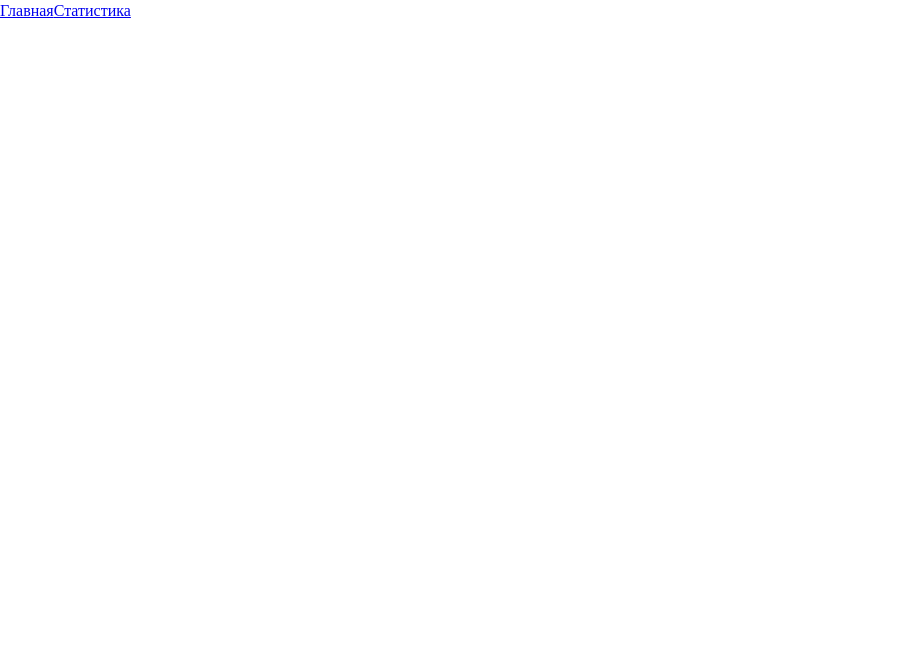
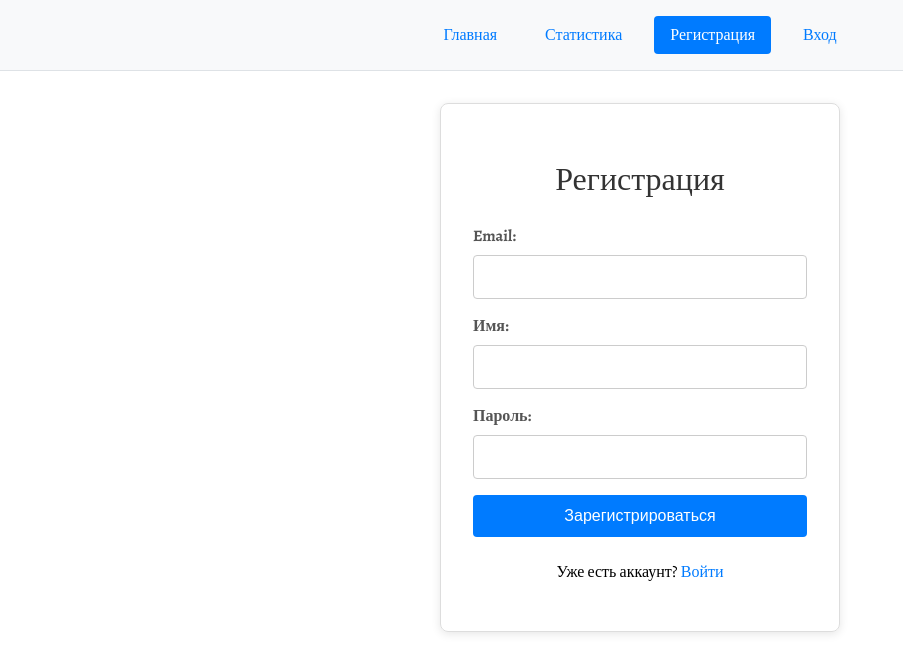
Before and after one commit to Alex-Kuimov/Vue-TypeScript, a Vue app: page /register in a window 1280 px wide. Before the commit this address had no page. Shown: the top 672 px of the page, without its empty margins (0-903 px from the left). Built offline with nearby package versions, Linux system fonts and the light colour scheme.

Commit message:
Создал страници авторизации и регистрации

```diff
--- /dev/null
+++ b/src/pages/LoginPage.vue
@@ -0,0 +1,136 @@
+<script setup lang="ts">
+import { ref } from 'vue';
+import { useRouter } from 'vue-router';
+
+const router = useRouter();
+
+// Form data
+const login = ref('');
+const password = ref('');
+
+// Form submission
+const handleSubmit = () => {
+  // In a real application, you would validate credentials with your backend
+  console.log('Login data:', {
+    login: login.value,
+    password: password.value
+  });
+
+  // For now, we'll just redirect to main page
+  router.push('/');
+};
+</script>
+
+<template>
+  <div class="login-page">
+    <h1>Вход</h1>
+    <form @submit.prevent="handleSubmit" class="login-form">
+      <div class="form-group">
+        <label for="login">Логин (имя):</label>
+        <input
+          id="login"
+          type="text"
+          v-model="login"
+          required
+          class="form-control"
+        />
+      </div>
+
+      <div class="form-group">
+        <label for="password">Пароль:</label>
+        <input
+          id="password"
+          type="password"
+          v-model="password"
+          required
+          class="form-control"
+        />
+      </div>
+
+      <button type="submit" class="btn btn-primary">Войти</button>
+    </form>
+
+    <p class="registration-link">
+      Нет аккаунта? <RouterLink to="/register">Зарегистрироваться</RouterLink>
+    </p>
+  </div>
+</template>
+
+<style scoped>
+.login-page {
+  max-width: 400px;
+  margin: 2rem auto;
+  padding: 2rem;
+  border: 1px solid #ddd;
+  border-radius: 8px;
+  box-shadow: 0 2px 10px rgba(0, 0, 0, 0.1);
+}
+
+h1 {
+  text-align: center;
+  margin-bottom: 1.5rem;
+  color: #333;
+}
+
+.login-form {
+  display: flex;
+  flex-direction: column;
+  gap: 1rem;
+}
+
+.form-group {
+  display: flex;
+  flex-direction: column;
+}
+
+.form-group label {
+  margin-bottom: 0.5rem;
+  font-weight: bold;
+  color: #555;
+}
+
+.form-control {
+  padding: 0.75rem;
+  border: 1px solid #ccc;
+  border-radius: 4px;
+  font-size: 1rem;
+}
+
+.form-control:focus {
+  outline: none;
+  border-color: #007bff;
+  box-shadow: 0 0 0 2px rgba(0, 123, 255, 0.25);
+}
+
+.btn {
+  padding: 0.75rem;
+  border: none;
+  border-radius: 4px;
+  font-size: 1rem;
+  cursor: pointer;
+  transition: background-color 0.2s;
+}
+
+.btn-primary {
+  background-color: #007bff;
+  color: white;
+}
+
+.btn-primary:hover {
+  background-color: #0069d9;
+}
+
+.registration-link {
+  text-align: center;
+  margin-top: 1.5rem;
+}
+
+.registration-link a {
+  color: #007bff;
+  text-decoration: none;
+}
+
+.registration-link a:hover {
+  text-decoration: underline;
+}
+</style>
--- /dev/null
+++ b/src/pages/RegistrationPage.vue
@@ -0,0 +1,149 @@
+<script setup lang="ts">
+import { ref } from 'vue';
+import { useRouter } from 'vue-router';
+
+const router = useRouter();
+
+// Form data
+const email = ref('');
+const name = ref('');
+const password = ref('');
+
+// Form submission
+const handleSubmit = () => {
+  // In a real application, you would send this data to your backend
+  console.log('Registration data:', {
+    email: email.value,
+    name: name.value,
+    password: password.value
+  });
+
+  // For now, we'll just redirect to login page
+  router.push('/login');
+};
+</script>
+
+<template>
+  <div class="registration-page">
+    <h1>Регистрация</h1>
+    <form @submit.prevent="handleSubmit" class="registration-form">
+      <div class="form-group">
+        <label for="email">Email:</label>
+        <input
+          id="email"
+          type="email"
+          v-model="email"
+          required
+          class="form-control"
+        />
+      </div>
+
+      <div class="form-group">
+        <label for="name">Имя:</label>
+        <input
+          id="name"
+          type="text"
+          v-model="name"
+          required
+          class="form-control"
+        />
+      </div>
+
+      <div class="form-group">
+        <label for="password">Пароль:</label>
+        <input
+          id="password"
+          type="password"
+          v-model="password"
+          required
+          class="form-control"
+        />
+      </div>
+
+      <button type="submit" class="btn btn-primary">Зарегистрироваться</button>
+    </form>
+
+    <p class="login-link">
+      Уже есть аккаунт? <RouterLink to="/login">Войти</RouterLink>
+    </p>
+  </div>
+</template>
+
+<style scoped>
+.registration-page {
+  max-width: 400px;
+  margin: 2rem auto;
+  padding: 2rem;
+  border: 1px solid #ddd;
+  border-radius: 8px;
+  box-shadow: 0 2px 10px rgba(0, 0, 0, 0.1);
+}
+
+h1 {
+  text-align: center;
+  margin-bottom: 1.5rem;
+  color: #333;
+}
+
+.registration-form {
+  display: flex;
+  flex-direction: column;
+  gap: 1rem;
+}
+
+.form-group {
+  display: flex;
+  flex-direction: column;
+}
+
+.form-group label {
+  margin-bottom: 0.5rem;
+  font-weight: bold;
+  color: #555;
+}
+
+.form-control {
+  padding: 0.75rem;
+  border: 1px solid #ccc;
+  border-radius: 4px;
+  font-size: 1rem;
+}
+
+.form-control:focus {
+  outline: none;
+  border-color: #007bff;
+  box-shadow: 0 0 0 2px rgba(0, 123, 255, 0.25);
+}
+
+.btn {
+  padding: 0.75rem;
+  border: none;
+  border-radius: 4px;
+  font-size: 1rem;
+  cursor: pointer;
+  transition: background-color 0.2s;
+}
+
+.btn-primary {
+  background-color: #007bff;
+  color: white;
+}
+
+.btn-primary:hover {
+  background-color: #0069d9;
+}
+
+.login-link {
+  text-align: center;
+  margin-top: 1.5rem;
+}
+
+.login-link a {
+  color: #007bff;
+  text-decoration: none;
+}
+
+.login-link a:hover {
+  text-decoration: underline;
+}
+</style>
--- a/src/router.ts
+++ b/src/router.ts
@@ -10,6 +10,16 @@ const routes = [
     path: '/stat',
     name: 'stat',
     component: () => import('./pages/StatPage.vue')
+  },
+  {
+    path: '/register',
+    name: 'register',
+    component: () => import('./pages/RegistrationPage.vue')
+  },
+  {
+    path: '/login',
+    name: 'login',
+    component: () => import('./pages/LoginPage.vue')
   }
 ];
 
--- a/src/widgets/HeaderWidget.vue
+++ b/src/widgets/HeaderWidget.vue
@@ -7,8 +7,39 @@
         <div class="header-menu">
             <RouterLink to="/">Главная</RouterLink>
             <RouterLink to="/stat">Статистика</RouterLink>
+            <RouterLink to="/register">Регистрация</RouterLink>
+            <RouterLink to="/login">Вход</RouterLink>
         </div>
     </header>
 </template>
 
-<style scoped></style>
+<style scoped>
+.header {
+    background-color: #f8f9fa;
+    padding: 1rem;
+    border-bottom: 1px solid #dee2e6;
+}
+
+.header-menu {
+    display: flex;
+    gap: 1rem;
+    justify-content: center;
+}
+
+.header-menu a {
+    text-decoration: none;
+    color: #007bff;
+    padding: 0.5rem 1rem;
+    border-radius: 4px;
+    transition: background-color 0.2s;
+}
+
+.header-menu a:hover {
+    background-color: #e9ecef;
+}
+
+.header-menu a.router-link-exact-active {
+    background-color: #007bff;
+    color: white;
+}
+</style>
```
